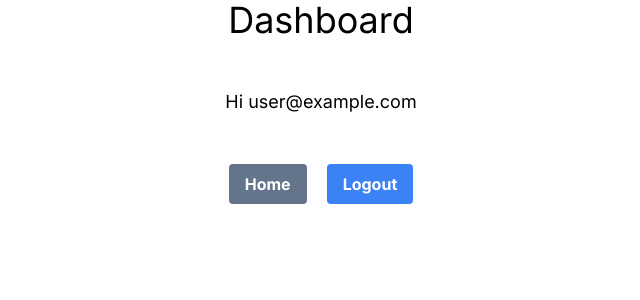
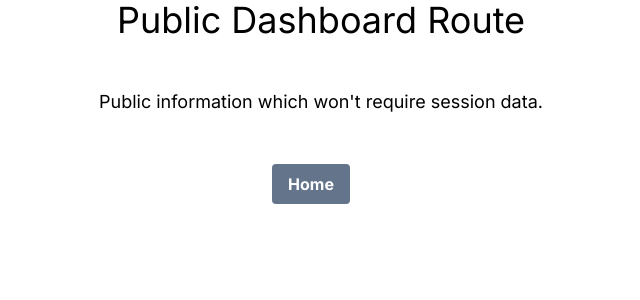
Before and after one commit to iamshubhamjangle/next-auth-app-mongo-prisma, a Next.js app: page /dashboard in a window 1280 px wide. Shown: the top 300 px of the page, without its empty margins (319-959 px from the left). Built offline with nearby package versions, Linux system fonts and the light colour scheme; no server answers; sample sign-in values are in the browser's storage.

Commit message:
Added comments & refactored code

```diff
--- a/app/(site)/dashboard/page.jsx
+++ b/app/(site)/dashboard/page.jsx
@@ -1,29 +1,22 @@
 "use client";
 
-import useAuthentication from "@/app/hook/useAuthentication";
-import { signOut } from "next-auth/react";
 import { useRouter } from "next/navigation";
 
 const dashboard = () => {
-  const session = useAuthentication();
   const router = useRouter();
 
   return (
     <div className="text-center">
-      <h1 className="text-4xl">Dashboard</h1>
-      <p className="text-lg my-12">Hi {session?.user?.email}</p>
+      <h1 className="text-4xl">Public Dashboard Route</h1>
+      <p className="text-lg my-12">
+        Public information which won't require session data.
+      </p>
       <button
         className="bg-slate-500 hover:bg-slate-700 text-white font-bold py-2 px-4 rounded mr-5"
         onClick={() => router.replace("/")}
       >
         Home
       </button>
-      <button
-        className="bg-blue-500 hover:bg-blue-700 text-white font-bold py-2 px-4 rounded"
-        onClick={() => signOut()}
-      >
-        Logout
-      </button>
     </div>
   );
 };
--- a/app/(site)/protected/page.js
+++ b/app/(site)/protected/page.js
@@ -5,6 +5,7 @@ import { useRouter } from "next/navigation";
 import useAuthentication from "@/app/hook/useAuthentication";
 
 const Protected = () => {
+  // Session is required to display the username in component.
   const session = useAuthentication();
   const router = useRouter();
 
--- a/app/components/User.jsx
+++ b/app/components/User.jsx
@@ -1,4 +1,10 @@
 "use client";
+
+/**
+ * Use `useSession` hook if you need to access session data safely,
+ * and don't want to redirect user to /login
+ * If you want to directly redirect use if session not present use `useAuthentication` hook.
+ */
 
 import { useSession } from "next-auth/react";
 
--- a/app/context/AuthContext.jsx
+++ /dev/null
@@ -1,11 +0,0 @@
-'use client'
-
-import { SessionProvider } from 'next-auth/react'
-
-export default function Provider({ children }) {
-    return (
-        <SessionProvider>
-            {children}
-        </SessionProvider>
-    )
-}
--- /dev/null
+++ b/app/context/Provider.jsx
@@ -0,0 +1,13 @@
+"use client";
+
+import { SessionProvider } from "next-auth/react";
+import { Toaster } from "react-hot-toast";
+
+export default function Provider({ children }) {
+  return (
+    <SessionProvider>
+      <Toaster />
+      {children}
+    </SessionProvider>
+  );
+}
--- a/app/context/ToasterContext.jsx
+++ /dev/null
@@ -1,13 +0,0 @@
-'use client'
-
-import { Toaster } from 'react-hot-toast'
-
-const ToasterContext = () => {
-    return (
-        <div>
-            <Toaster />
-        </div>
-    )
-}
-
-export default ToasterContext;
--- a/app/layout.js
+++ b/app/layout.js
@@ -1,19 +1,20 @@
-import './globals.css'
-import { Inter } from 'next/font/google'
-import Provider from './context/AuthContext'
-import ToasterContext from './context/ToasterContext'
+import "./globals.css";
+import { Inter } from "next/font/google";
+import Provider from "./context/Provider";
 
-const inter = Inter({ subsets: ['latin'] })
+const inter = Inter({ subsets: ["latin"] });
 
 export const metadata = {
-  title: 'Create Next App',
-  description: 'Generated by create next app',
-}
+  title: "Create Next App",
+  description: "Generated by create next app",
+};
 
 export default function RootLayout({ children }) {
   return (
     <html lang="en">
-      <body className={inter.className}><Provider><ToasterContext />{children}</Provider></body>
+      <body className={inter.className}>
+        <Provider>{children}</Provider>
+      </body>
     </html>
-  )
+  );
 }
```
